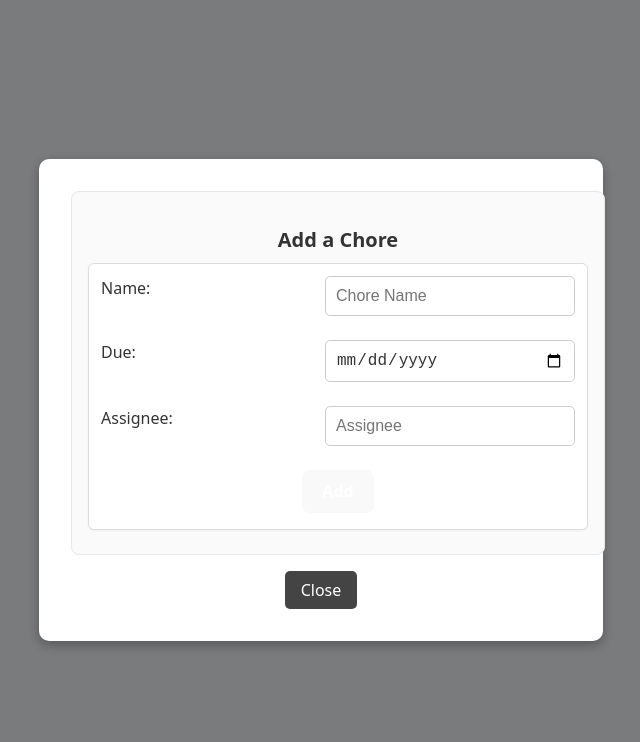
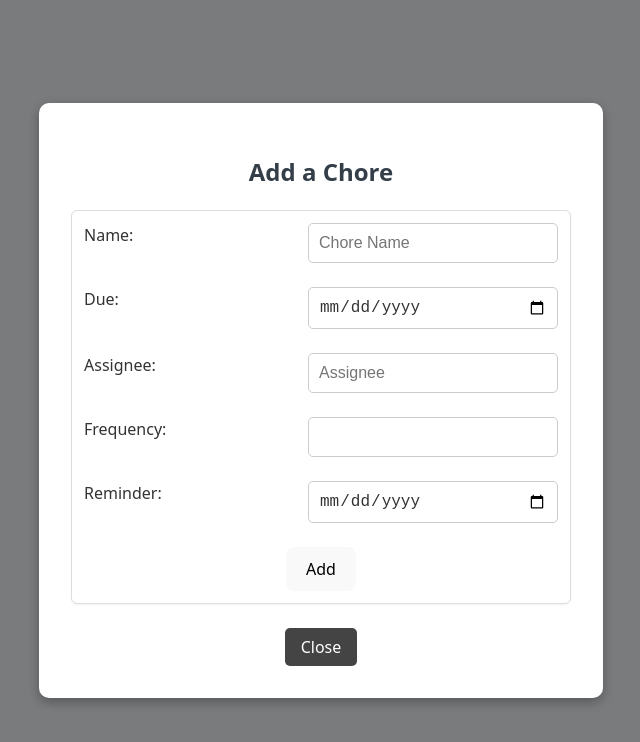
Before and after one commit to leezahuor/chores_app, a React (Vite) app: page / in a window 1280 px wide. Both pictures are taken after a click on the button "Add Chore". Shown: the top 742 px of the page, without its empty margins (319-959 px from the left). Built offline with nearby package versions, Linux system fonts and the light colour scheme.

Commit message:
added placeholders for chore frequency and reminder options and cleaned up UI

```diff
--- a/src/components/AddChore/AddChore.css
+++ b/src/components/AddChore/AddChore.css
@@ -1,18 +1,7 @@
-.add-chore-container {
-  width: 100%;
-  max-height: 400px;
-  overflow: hidden;
-  padding: 1rem;
-  border: 1px solid #e5e7eb;
-  border-radius: 8px;
-  background-color: #fafafa;
-}
-
-.add-chore-title {
-  margin-bottom: 0.5rem;
-  font-size: 1.25rem;
-  font-weight: bold;
-  color: #333;
+.add-chore-list-scroll {
+  overflow-y: auto;
+  max-height: 300px;
+  padding-right: 0.5rem;
 }
 
 .add-chore-card {
@@ -43,9 +32,3 @@
   background-color: #fff;
   color: #333;
 }
-
-.add-chore-button {
-  font-weight: 600;
-  margin-bottom: 0.25rem;
-  color: #fff;
-}
--- a/src/components/AddChore/AddChore.jsx
+++ b/src/components/AddChore/AddChore.jsx
@@ -6,6 +6,8 @@ function AddChore({ onAddChore }) {
     choreName: "",
     dueDate: "",
     assignee: "",
+    frequency: "",
+    reminder: "",
   });
 
   const submitButton = (e) => {
@@ -16,13 +18,15 @@ function AddChore({ onAddChore }) {
       choreName: "",
       dueDate: "",
       assignee: "",
+      frequency: "",
+      reminder: "",
     });
   };
 
   return (
-    <div className="add-chore-container">
-      <h2 className="add-chore-title">Add a Chore</h2>
-      <form className="add-chore-card" onSubmit={submitButton}>
+    <div>
+      <h2>Add a Chore</h2>
+      <form className="add-chore-card add-chore-scroll" onSubmit={submitButton}>
         <label htmlFor="name" className="add-chore-info">
           Name:
           <input
@@ -64,9 +68,33 @@ function AddChore({ onAddChore }) {
             }}
           />
         </label>
-        <button className="add-chore-button" type="submit">
-          Add
-        </button>
+        <label htmlFor="frequency" className="add-chore-info">
+          Frequency:
+          <input
+            className="add-chore-input"
+            data-testid="input-frequency"
+            id="frequency"
+            type="number"
+            value={chore.frequency}
+            onChange={(e) => {
+              setChore({ ...chore, frequency: e.target.value });
+            }}
+          />
+        </label>
+        <label htmlFor="reminder" className="add-chore-info">
+          Reminder:
+          <input
+            className="add-chore-input"
+            data-testid="input-reminder"
+            id="reminder"
+            type="date"
+            value={chore.reminder}
+            onChange={(e) => {
+              setChore({ ...chore, reminder: e.target.value });
+            }}
+          />
+        </label>
+        <button type="submit">Add</button>
       </form>
     </div>
   );
--- a/src/components/ChoreList/ChoreList.jsx
+++ b/src/components/ChoreList/ChoreList.jsx
@@ -1,31 +1,7 @@
 import "./ChoreList.css";
 import * as C from "./ChoreListConstants";
 
-// // Sample data for the chore list
-// const sampleChores = [
-//   {
-//     name: "Take out the trash",
-//     dueDate: "2025-07-20",
-//     assignee: "Josh",
-//   },
-//   {
-//     name: "Vacuum living room",
-//     dueDate: "2025-07-18",
-//     assignee: "Leeza",
-//   },
-//   {
-//     name: "Wash dishes",
-//     dueDate: "2025-07-17",
-//     assignee: "Amanda",
-//   },
-// ];
-
-// // Empty sample data to pass to test that chore empty message works
-// const sampleChores2 = [];
-
 function ChoreList({ chores }) {
-  // const chores = sampleChores;
-
   return (
     <div className="chore-list-container">
       <h2 className="chore-list-title">Chores</h2>
@@ -36,10 +12,12 @@ function ChoreList({ chores }) {
         ) : (
           chores.map((chore, index) => (
             <div className="chore-card" key={index}>
-              <div className="chore-name">{chore.name}</div>
+              <div className="chore-name">{chore.choreName}</div>
               <div className="chore-info">
                 <span>Due: {new Date(chore.dueDate).toLocaleDateString()}</span>
                 <span>Assigned to: {chore.assignee}</span>
+                <span>Frequency: {chore.frequency}</span>
+                <span>Reminder: {new Date(chore.reminder).toLocaleDateString()}</span>
               </div>
             </div>
           ))
--- a/src/components/Modal/Modal.jsx
+++ b/src/components/Modal/Modal.jsx
@@ -14,3 +14,4 @@ function Modal({ children, onClose }) {
 }
 
 export default Modal;
+// fix modal UI and then add testing //
--- a/src/pages/HomePage.jsx
+++ b/src/pages/HomePage.jsx
@@ -2,7 +2,7 @@ import ChoreList from "../components/ChoreList/ChoreList";
 
 function HomePage({ chores, onShowModal }) {
   return (
-    <div className="home-container">
+    <div>
       <button onClick={onShowModal}>Add Chore</button>
       <ChoreList chores={chores} />
     </div>
```
Also changed, not shown: src/pages/AddChorePage.jsx (deleted, +0 -25 lines).
